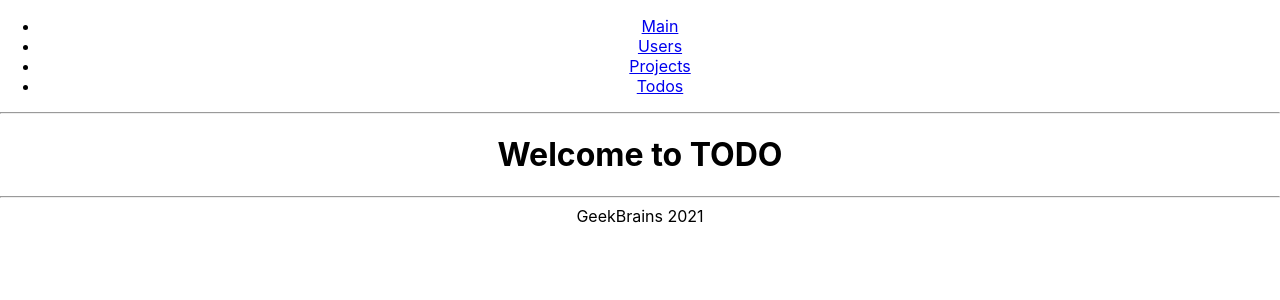
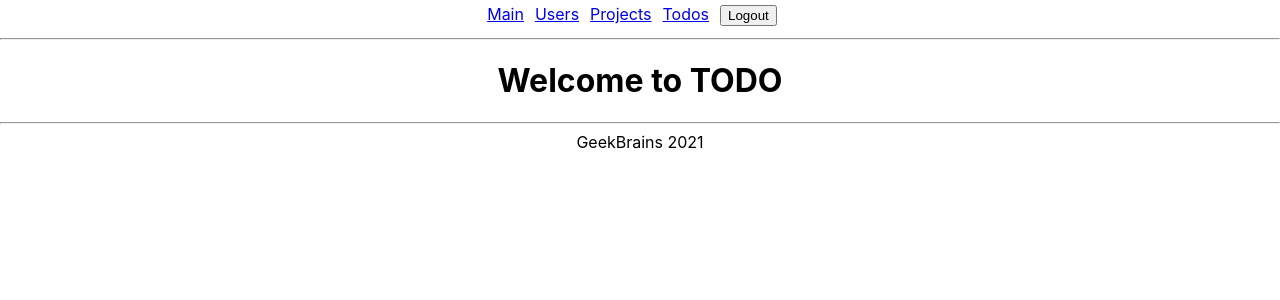
Before and after one commit to SergeiButchak/Todo_GB, a React (Create React App) app in the folder frontend/: page / in a window 1280 px wide. Shown: the top 300 px of the page. Built offline with nearby package versions, Linux system fonts and the light colour scheme; no server answers.

Commit message:
lesson 7 edited main menu

```diff
--- a/frontend/src/App.css
+++ b/frontend/src/App.css
@@ -36,3 +36,13 @@
     transform: rotate(360deg);
   }
 }
+
+ul.hr {
+  margin: 0; /* Обнуляем значение отступов */
+  padding: 4px; /* Значение полей */
+}
+ul.hr li {
+  display: inline; /* Отображать как строчный элемент */
+  margin-right: 5px; /* Отступ слева */
+  padding: 3px; /* Поля вокруг текста */
+}
--- a/frontend/src/components/Main.js
+++ b/frontend/src/components/Main.js
@@ -2,12 +2,11 @@ import React from "react";
 import {Link} from "react-router-dom";
 
 
-const Main = () => {
+const Main = (param) => {
     return (
-
         <div className="main">
                 <nav>
-                    <ul>
+                    <ul className={"hr"}>
                         <li>
                             <Link to="/">Main</Link>
                         </li>
@@ -20,6 +19,14 @@ const Main = () => {
                         <li>
                             <Link to="/todo">Todos</Link>
                         </li>
+                        <li>
+                            {param.instance.is_authenticated() ? <button onClick={()=>param.instance.logout()}>Logout</button> : <Link to='/login'>Login</Link>}
+
+                        </li>
+                        <li>
+                            {param.instance.is_authenticated() ? param.instance.state.login : ''}
+                        </li>
+
                     </ul>
                 </nav>
             <hr/>
```
